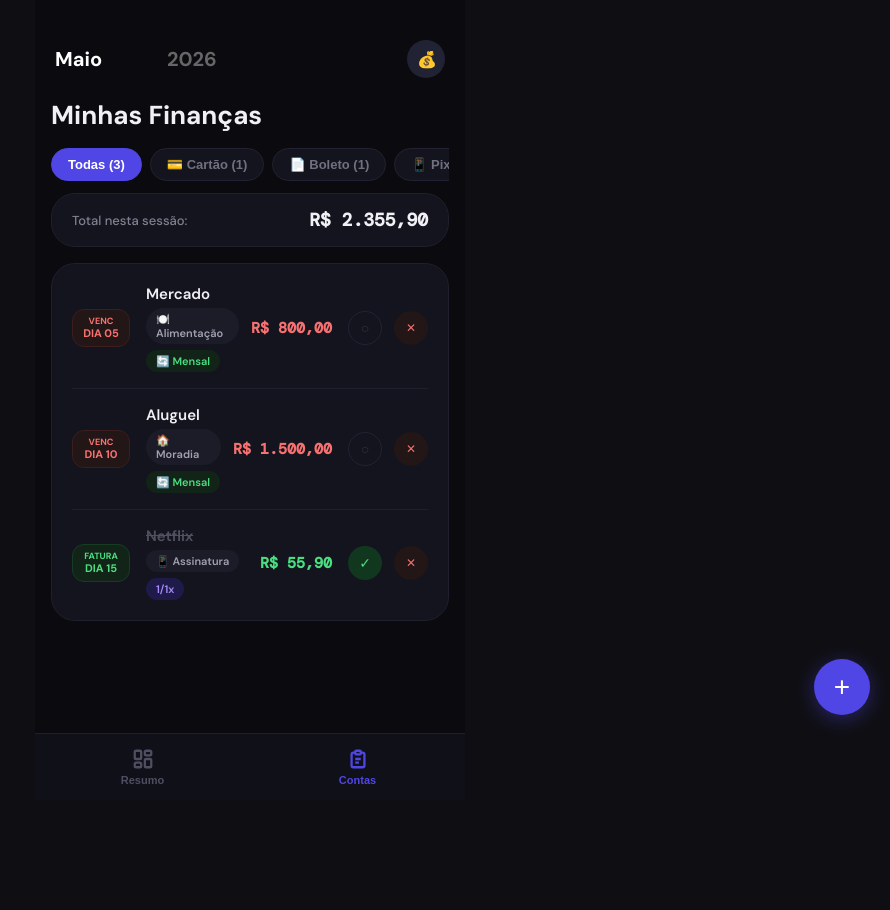
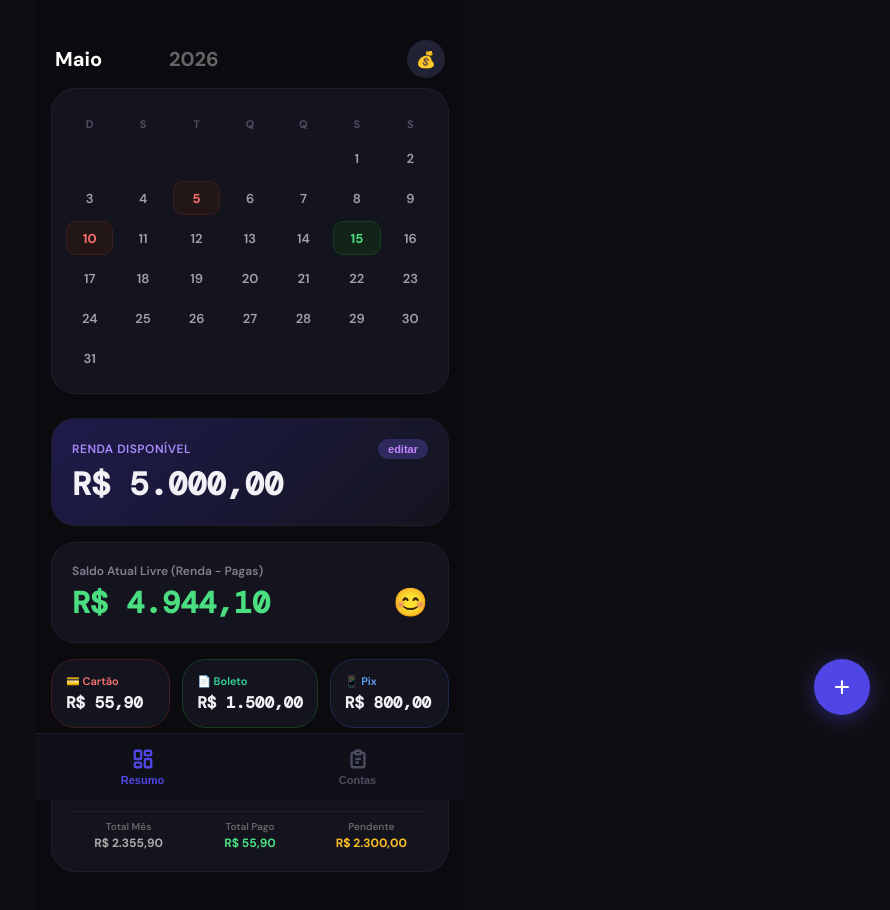
Before and after one commit to rianguima10/financas, a React (Vite) app: page / in a window 1280 px wide. Shown: the top 910 px of the page, without its empty margins (390-1280 px from the left). Before the commit the page ends 800 px from the top, so only its background shows below. Built offline with nearby package versions, Linux system fonts and the light colour scheme; a web font is replaced by a local one.

Commit message:
Update App.jsx

```diff
--- a/src/App.jsx
+++ b/src/App.jsx
@@ -30,6 +30,7 @@ const MONTHS = [
 ];
 
 const YEARS = [2024, 2025, 2026, 2027, 2028];
+const WEEKDAYS = ["D", "S", "T", "Q", "Q", "S", "S"];
 
 const initialBills = [
   { id: 1, name: "Mercado", amount: 800, category: "alimentacao", paid: false, dueDate: "05", method: "pix", startMonth: 4, startYear: 2026, frequencyType: "mensal" },
@@ -45,49 +46,39 @@ export default function App() {
   const [editingIncome, setEditingIncome] = useState(false);
   const [incomeInput, setIncomeInput] = useState("5000");
   const [bills, setBills] = useState(initialBills);
-  const [view, setView] = useState("list");
+  const [view, setView] = useState("dashboard"); // Iniciando na tela de Resumo (Início)
   const [filterMethod, setFilterMethod] = useState("all");
   const [nextId, setNextId] = useState(4);
   const [creditCardDueDate, setCreditCardDueDate] = useState("15");
 
-  // Estado do formulário adaptado para o novo fluxo
   const [form, setForm] = useState({
     name: "",
     amount: "",
     category: "outros",
     dueDate: "05",
     method: "cartao",
-    frequencyType: "parcelado", // unica, mensal, parcelado
+    frequencyType: "parcelado",
     currentInstallment: "1",
     totalInstallments: "1"
   });
 
-  // Filtragem e projeção das contas no mês/ano selecionado
+  // Processa as contas elegíveis para o mês selecionado
   const billsForSelectedMonth = useMemo(() => {
     return bills.map(bill => {
-      // Diferença em meses entre o mês selecionado e o mês que a conta foi criada
       const monthsDiff = (currentYear - bill.startYear) * 12 + (currentMonth - bill.startMonth);
-
-      // Se a conta foi cadastrada para um mês/ano futuro do selecionado, não exibe
       if (monthsDiff < 0) return null;
 
-      // 1. Contas Mensais (Recorrentes Fixas): Aparecem em todos os meses seguintes
       if (bill.frequencyType === "mensal") {
         return bill;
       }
 
-      // 2. Contas Parceladas: Faz a projeção matemática de parcelas para qualquer método
       if (bill.frequencyType === "parcelado" && bill.totalInstallments) {
         const calculatedInstallment = bill.currentInstallment + monthsDiff;
         if (calculatedInstallment >= 1 && calculatedInstallment <= bill.totalInstallments) {
-          return {
-            ...bill,
-            currentInstallment: calculatedInstallment
-          };
+          return { ...bill, currentInstallment: calculatedInstallment };
         }
       }
 
-      // 3. Contas Únicas: Só aparecem no mês exato do cadastro
       if (bill.frequencyType === "unica" && monthsDiff === 0) {
         return bill;
       }
@@ -95,6 +86,43 @@ export default function App() {
       return null;
     }).filter(Boolean);
   }, [bills, currentMonth, currentYear]);
+
+  // Gera a matriz de dias do calendário para o mês corrente
+  const calendarDays = useMemo(() => {
+    const firstDayIndex = new Date(currentYear, currentMonth, 1).getDay();
+    const totalDays = new Date(currentYear, currentMonth + 1, 0).getDate();
+
+    const daysArray = [];
+    // Espaços em branco antes do dia 1
+    for (let i = 0; i < firstDayIndex; i++) {
+      daysArray.push(null);
+    }
+    // Dias do mês
+    for (let day = 1; day <= totalDays; day++) {
+      daysArray.push(day);
+    }
+    return daysArray;
+  }, [currentMonth, currentYear]);
+
+  // Mapeia o status das contas por dia para colorir o calendário
+  const dayStatusMap = useMemo(() => {
+    const map = {};
+    billsForSelectedMonth.forEach(bill => {
+      const dayStr = bill.method === "cartao" ? creditCardDueDate : bill.dueDate;
+      const dayInt = parseInt(dayStr);
+      if (!dayInt) return;
+
+      if (!map[dayInt]) {
+        map[dayInt] = { hasPending: false, hasPaid: false };
+      }
+      if (bill.paid) {
+        map[dayInt].hasPaid = true;
+      } else {
+        map[dayInt].hasPending = true;
+      }
+    });
+    return map;
+  }, [billsForSelectedMonth, creditCardDueDate]);
 
   const totalBills = billsForSelectedMonth.reduce((s, b) => s + b.amount, 0);
   const totalPaid = billsForSelectedMonth.filter(b => b.paid).reduce((s, b) => s + b.amount, 0);
@@ -122,7 +150,6 @@ export default function App() {
     if (!form.name || !form.amount) return;
 
     const isCartao = form.method === "cartao";
-    // Cartão é sempre parcelado por padrão de fluxo da UI antiga
     const actualFrequency = isCartao ? "parcelado" : form.frequencyType;
 
     setBills(prev => [...prev, {
@@ -141,7 +168,6 @@ export default function App() {
     }]);
 
     setNextId(n => n + 1);
-    // Reset do form mantendo consistência
     setForm({ name: "", amount: "", category: "outros", dueDate: "05", method: "cartao", frequencyType: "parcelado", currentInstallment: "1", totalInstallments: "1" });
     setView("list");
   };
@@ -201,11 +227,19 @@ export default function App() {
         .del-btn { width: 34px; height: 34px; border-radius: 50%; background: #221616; color: #f87171; display: flex; align-items: center; justify-content: center; font-size: 12px; flex-shrink: 0; border: none; }
         .save-btn { width: 100%; padding: 16px; border-radius: 16px; background: #4f46e5; color: #fff; font-size: 16px; font-weight: 700; margin-top: 10px; border: none; }
         .config-card-due { display: flex; align-items: center; justify-content: space-between; background: #1a1a26; padding: 12px 16px; border-radius: 16px; margin-bottom: 12px; border: 1px dashed #3a3a52; }
+
+        /* Estilos Novos do Calendário Mensal */
+        .cal-grid { display: grid; grid-template-columns: repeat(7, 1fr); gap: 6px; margin-top: 14px; text-align: center; }
+        .cal-weekday { font-size: 11px; font-weight: 700; color: #4e4e62; padding-bottom: 4px; }
+        .cal-day { font-size: 13px; font-weight: 600; height: 34px; display: flex; align-items: center; justify-content: center; border-radius: 10px; color: #a0a0b0; background: #14141e; border: 1px solid transparent; }
+        .cal-day.empty { background: transparent; }
+        .cal-day.bill-pending { background: #221616; color: #f87171; border-color: #3d1d1d; font-weight: 700; }
+        .cal-day.bill-paid { background: #112417; color: #4ade80; border-color: #163d22; font-weight: 700; }
       `}</style>
 
-      {/* Top Header */}
-      <div style={{ padding: "40px 20px 20px", display: "flex", justifyContent: "space-between", alignItems: "center" }}>
-        <div style={{ display: "flex", gap: 6, alignItems: "center" }}>
+      {/* Top Header Contendo os Seletores de Data */}
+      <div style={{ padding: "40px 20px 10px", display: "flex", justifyContent: "space-between", alignItems: "center" }}>
+        <div style={{ display: "flex", gap: 8, alignItems: "center" }}>
           <select className="select-clean" value={currentMonth} onChange={(e) => setCurrentMonth(parseInt(e.target.value))}>
             {MONTHS.map(m => <option key={m.value} value={m.value} style={{background: "#14141e"}}>{m.label}</option>)}
           </select>
@@ -213,10 +247,38 @@ export default function App() {
             {YEARS.map(y => <option key={y} value={y} style={{background: "#14141e"}}>{y}</option>)}
           </select>
         </div>
-        <div style={{ width: 38, height: 38, borderRadius: "50%", background: "#222235", display: "flex", alignItems: "center", justifycontent: "center", fontSize: 16, paddingLeft: 10 }}>💰</div>
+        <div style={{ width: 38, height: 38, borderRadius: "50%", background: "#222235", display: "flex", alignItems: "center", justifyContent: "center", fontSize: 16 }}>
+          💰
+        </div>
       </div>
 
-      {/* TELA DE RESUMO */}
+      {/* CALENDÁRIO MENSAL EM GRADE VISUAL */}
+      <div style={{ padding: "0 16px 16px 16px" }}>
+        <div className="main-card" style={{ padding: "14px 14px 18px 14px", marginBottom: 8 }}>
+          <div className="cal-grid">
+            {WEEKDAYS.map((w, i) => <div key={i} className="cal-weekday">{w}</div>)}
+            {calendarDays.map((day, idx) => {
+              if (day === null) return <div key={`e-${idx}`} className="cal-day empty" />;
+
+              const status = dayStatusMap[day];
+              let dayClass = "cal-day";
+
+              if (status) {
+                // Se houver qualquer conta pendente no dia, prevalece o vermelho
+                dayClass += status.hasPending ? " bill-pending" : " bill-paid";
+              }
+
+              return (
+                <div key={day} className={dayClass}>
+                  {day}
+                </div>
+              );
+            })}
+          </div>
+        </div>
+      </div>
+
+      {/* TELA DE RESUMO (TELA INICIAL DO APP) */}
       {view === "dashboard" && (
         <div style={{ padding: "0 16px" }}>
           <div className="main-card" style={{ background: "linear-gradient(135deg, #1e1b4b 0%, #14141e 100%)" }}>
@@ -357,7 +419,7 @@ export default function App() {
         </div>
       )}
 
-      {/* FORMULÁRIO */}
+      {/* TELA DE FORMULÁRIO */}
       {view === "add" && (
         <div style={{ padding: "0 16px", display: "flex", flexDirection: "column", gap: 14 }}>
           <h2 style={{ fontWeight: 700, fontSize: 20, marginBottom: 4 }}>Nova conta</h2>
@@ -379,7 +441,6 @@ export default function App() {
             </select>
           </div>
 
-          {/* Tipo de Frequência para Pix e Boleto */}
           {form.method !== "cartao" && (
             <div style={{ display: "flex", flexDirection: "column", gap: 6 }}>
               <label style={{ fontSize: 12, color: "#808090", fontWeight: 600 }}>Frequência da Conta</label>
@@ -391,7 +452,6 @@ export default function App() {
             </div>
           )}
 
-          {/* Condicional de parcelas ou data de vencimento com base na frequência selecionada */}
           {(form.method === "cartao" || form.frequencyType === "parcelado") ? (
             <div style={{ display: "flex", gap: 12 }}>
               <div style={{ flex: 1, display: "flex", flexDirection: "column", gap: 6 }}>
@@ -405,7 +465,6 @@ export default function App() {
             </div>
           ) : null}
 
-          {/* Data de Vencimento para Pix e Boleto */}
           {form.method !== "cartao" && (
             <div style={{ display: "flex", flexDirection: "column", gap: 6 }}>
               <label style={{ fontSize: 12, color: "#808090", fontWeight: 600 }}>Dia do Vencimento</label>
@@ -432,6 +491,7 @@ export default function App() {
 
       {view !== "add" && <button className="fab" onClick={() => setView("add")}>+</button>}
 
+      {/* Menu de Navegação Inferior */}
       <div style={{ position: "fixed", bottom: 0, left: "50%", transform: "translateX(-50%)", width: "100%", maxWidth: 430, background: "#101018", borderTop: "1px solid #1f1f32", display: "flex", zIndex: 20 }}>
         {[
           { id: "dashboard", label: "Resumo", icon: <svg viewBox="0 0 24 24" fill="none" stroke="currentColor" strokeWidth={2.5}><rect x="3" y="3" width="7" height="9" rx="1.5"/><rect x="14" y="3" width="7" height="5" rx="1.5"/><rect x="14" y="12" width="7" height="9" rx="1.5"/><rect x="3" y="16" width="7" height="5" rx="1.5"/></svg> },
```
